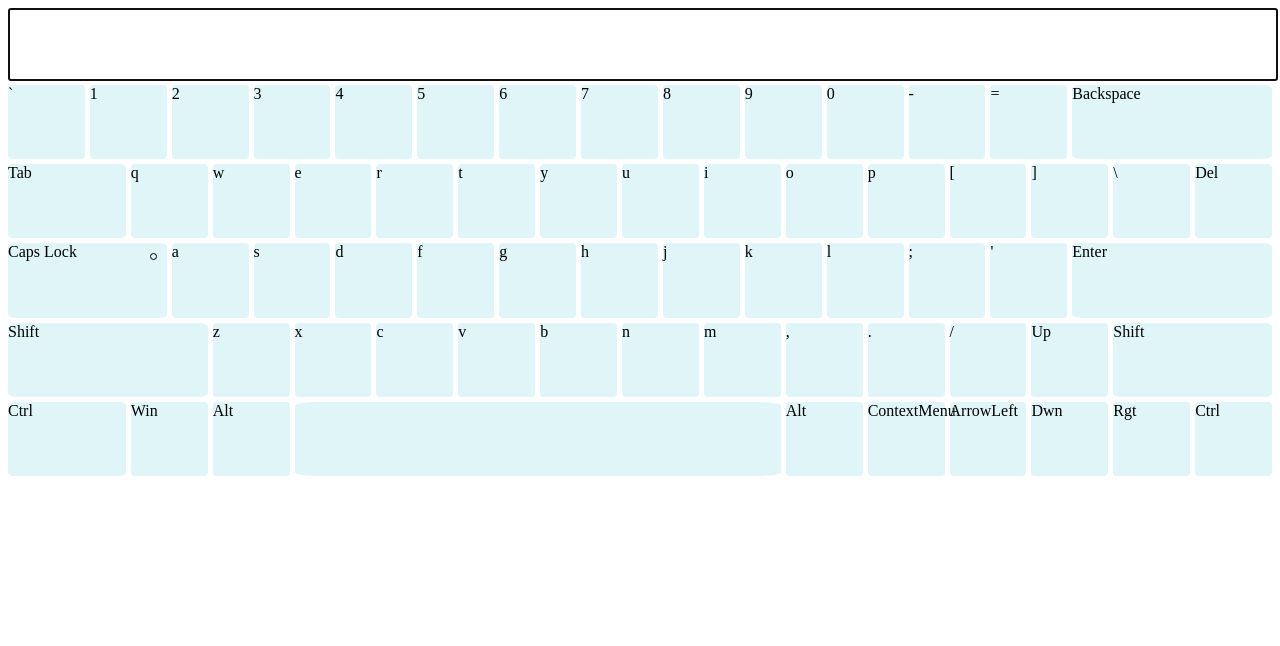
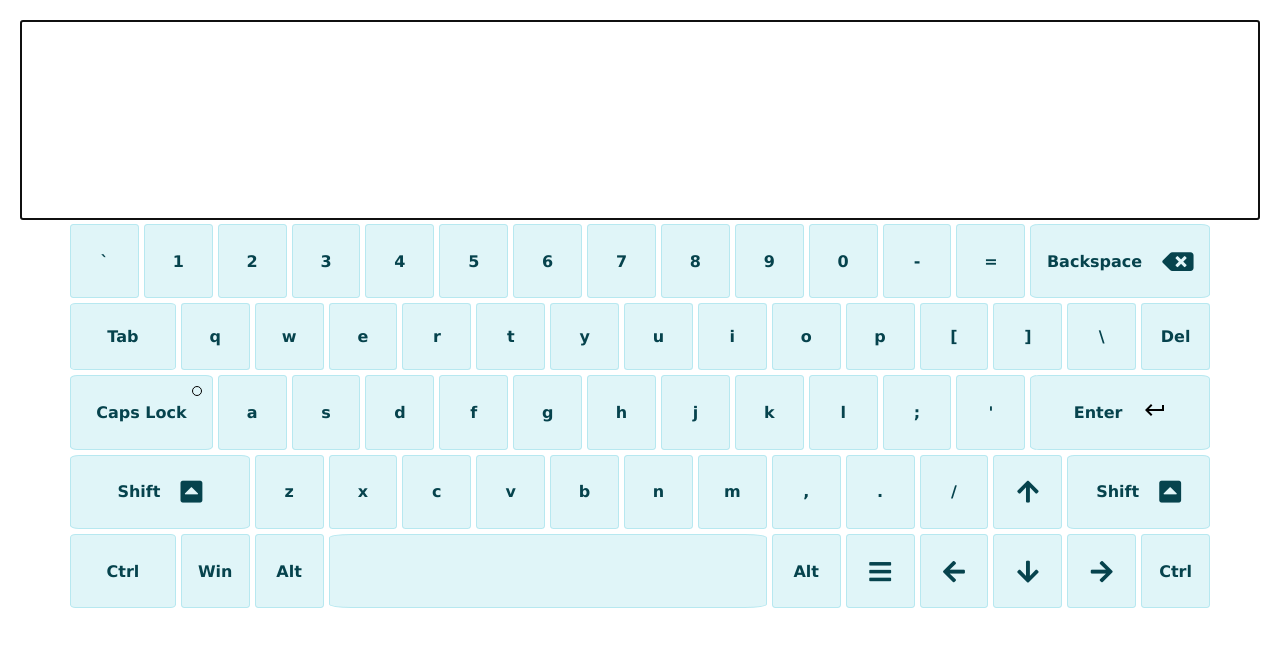
Before and after one commit to HyBeard/codejam-virtual-keyboard, a website built with webpack: page src/layouts/index.html in a window 1280 px wide. Built offline with nearby package versions, Linux system fonts and the light colour scheme.

Commit message:
feat: finish style

```diff
--- a/package.json
+++ b/package.json
@@ -34,6 +34,7 @@
     "eslint-plugin-react": "^7.14.3",
     "eslint-plugin-react-hooks": "^1.7.0",
     "extract-text-webpack-plugin": "^3.0.2",
+    "file-loader": "^4.2.0",
     "html-loader": "^0.5.5",
     "html-webpack-plugin": "^3.2.0",
     "node-sass": "^4.13.0",
--- a/src/styles/main.scss
+++ b/src/styles/main.scss
@@ -1,3 +1,21 @@
+@font-face {
+  font-family: 'Font Awesome 5 Free';
+  font-style: normal;
+  font-weight: 900;
+  font-display: auto;
+  src: url('../assets/fonts/fa-solid-900.woff2') format('woff2');
+}
+
+body {
+  font-family: Verdana, Geneva, Tahoma, sans-serif;
+  font-size: 1em;
+  font-weight: 600;
+  color: rgb(6, 67, 77);
+  max-width: 1400px;
+  margin: 0 auto;
+  padding: 20px;
+}
+
 .wrap {
   position: relative;
   padding-bottom: 31%;
@@ -5,14 +23,18 @@
 
 .text_input {
   width: 100%;
+  height: 200px;
+  padding: 1%;
   resize: none;
   overflow: auto;
-  min-height: 5em;
-
+  box-sizing: border-box;
+  font-family: Verdana, Geneva, Tahoma, sans-serif;
+  font-size: 1em;
 }
 
 .keyboard_container {
   position: absolute;
+  left: 0;
   width: 100%;
   height: 100%;
   display: grid;
@@ -20,19 +42,33 @@
   grid-template-rows: repeat(5, auto);
   column-gap: 5px;
   row-gap: 5px;
+  box-sizing: border-box;
+  padding: 0 50px;
 }
 
 .key_box {
-  position: relative;
+  display: flex;
+  justify-content: center;
+  align-items: center;
   grid-column: span 2;
   background-color: rgba(101, 203, 221, 0.199);
+  border: 1px solid rgba(101, 203, 221, 0.329);
   border-radius: 5%;
   cursor: pointer;
-
+  user-select: none;
 }
 
 .pressed {
   background-color: rgba(101, 203, 221, 0.5);
+  box-shadow: inset 0px 0px 5px 2px rgba(101, 203, 221, 0.6);
+  transition: 0.2s;
+}
+
+%icon {
+  display: inline-block;
+  padding-left: 20px;
+  font-size: 25px;
+  font-family: 'Font Awesome 5 Free';
 }
 
 [data-code='Tab'] {
@@ -42,28 +78,36 @@
 [data-code='CapsLock'] {
   position: relative;
   grid-column: span 4;
-    &::after {
+  &::after {
     content: '';
     position: absolute;
     top: 10px;
     right: 10px;
-    width: 5px;
-    height: 5px;
+    width: 8px;
+    height: 8px;
     border: 1px solid black;
     border-radius: 100%;
   }
 }
 
 .active::after {
-  background-color: green;
+  background-color: rgb(6, 67, 77);
 }
 
 [data-code='ShiftLeft'] {
   grid-column: span 5;
+  &::after {
+    @extend %icon;
+    content: '\f151';
+  }
 }
 
 [data-code='ShiftRight'] {
   grid-column: span 4;
+  &::after {
+    @extend %icon;
+    content: '\f151';
+  }
 }
 
 [data-code='Space'] {
@@ -72,10 +116,67 @@
 
 [data-code='Backspace'] {
   grid-column: span 5;
+  &::after {
+    @extend %icon;
+    content: '\f55a';
+  }
+}
+
+[data-code='ArrowUp'] {
+  font-size: 0;
+
+  &::after {
+    @extend %icon;
+    padding: 0;
+    content: '\f062';
+  }
+}
+
+[data-code='ArrowDown'] {
+  font-size: 0;
+
+  &::after {
+    @extend %icon;
+    padding: 0;
+    content: '\f063';
+  }
+}
+
+[data-code='ArrowLeft'] {
+  font-size: 0;
+
+  &::after {
+    @extend %icon;
+    padding: 0;
+    content: '\f060';
+  }
+}
+
+[data-code='ArrowRight'] {
+  font-size: 0;
+
+  &::after {
+    @extend %icon;
+    padding: 0;
+    content: '\f061';
+  }
 }
 
 [data-code='Enter'] {
   grid-column: span 5;
+  &::after {
+    @extend %icon;
+    content: url('../assets/icons/keyboard_return-24px.svg');
+  }
+}
+
+[data-code='ContextMenu'] {
+  font-size: 0;
+  &::after {
+    @extend %icon;
+    padding: 0;
+    content: '\f0c9';
+  }
 }
 
 [data-code='ControlLeft'] {
--- a/webpack.config.js
+++ b/webpack.config.js
@@ -37,6 +37,15 @@ module.exports = {
           },
         },
       },
+      {
+        test: /\.(svg)$/,
+        use: {
+          loader: 'file-loader',
+          options: {
+            name: 'icons/[folder]_[name].[ext]',
+          },
+        },
+      },
     ],
   },
 
```
Also changed, not shown: src/assets/fonts/fa-solid-900.woff2 (added), src/assets/icons/keyboard_return-24px.svg (added), 1 other file.
